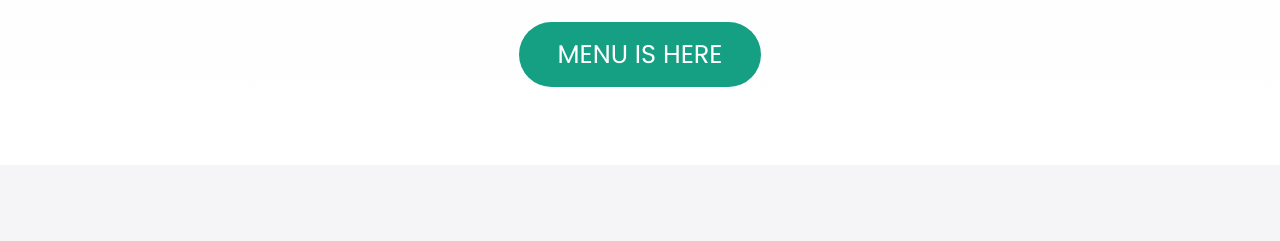
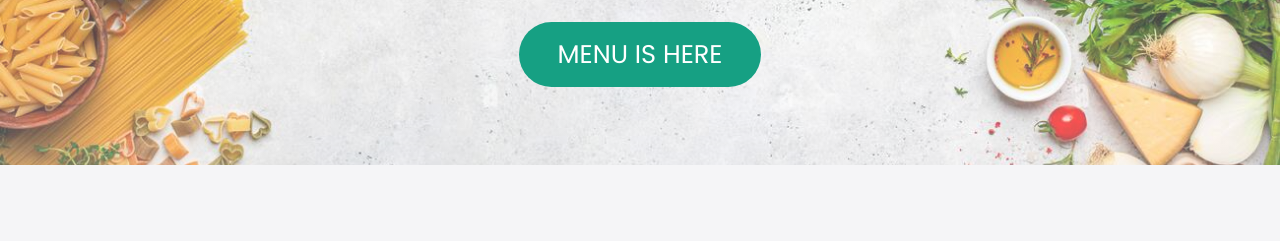
Before and after one commit to BhavyasriAakuraathi/eat-fresh, a plain HTML site: page index.html in a window 1280 px wide. Shown: the part 235-476 px from the top of the page. Drawn offline with nearby package versions, Linux system fonts and the light colour scheme; grey boxes are pictures that could not be loaded.

Commit message:
Update style.css

```diff
--- a/style.css
+++ b/style.css
@@ -111,7 +111,7 @@ body {
       rgba(240, 240, 240, 0.144),
       rgba(255, 255, 255, 0.336)
     ),
-    url("./images/types of food/banner2.png");
+    url("./images/shapes/banner2.png");
   background-size: cover;
   background-position: center;
   background-repeat: no-repeat;
```
